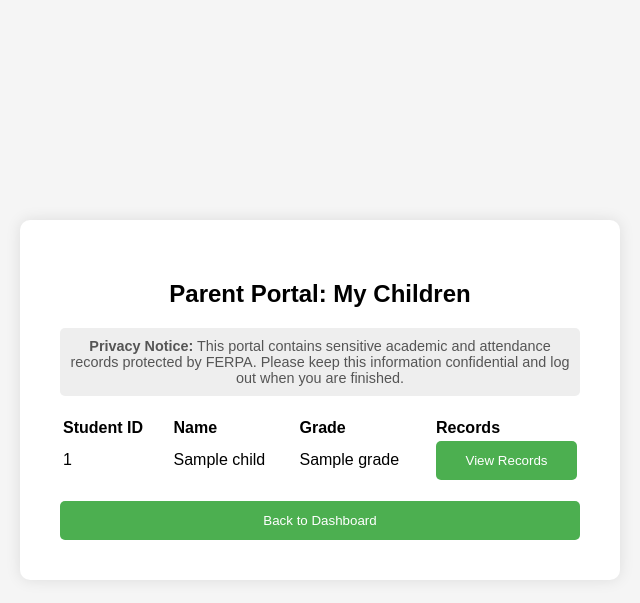
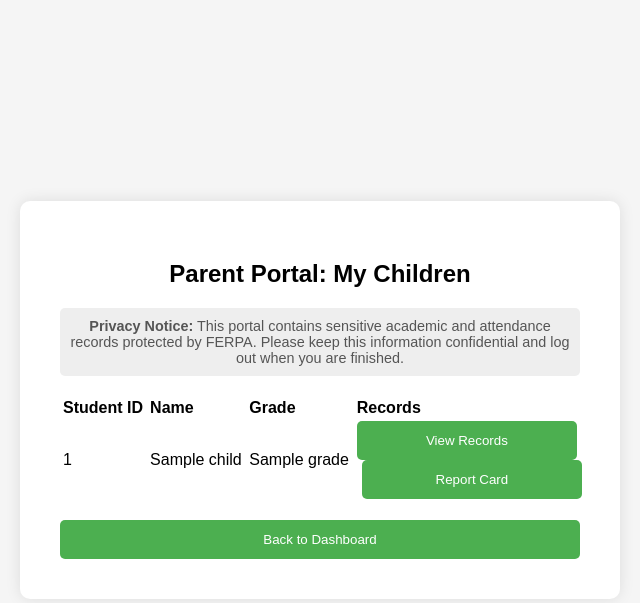
Before and after one commit to aaronsorensen1988/School-Management-System, a FastAPI app: template templates/parent_portal.html in a window 1280 px wide. Shown: the top 603 px of the page, without its empty margins (320-960 px from the left). Run offline with FastAPI, Linux system fonts and the light colour scheme; the template is opened without the code that fills it: most values are stand-ins (such as "Sample title", 1, 10 or a date in 2020).

Commit message:
Add report card navigation button to parent portal (T2-017/T2-018)

```diff
--- a/templates/parent_portal.html
+++ b/templates/parent_portal.html
@@ -31,6 +31,10 @@
                 <button onclick="window.location.href='/ui/student/{{ child.id }}'">
                     View Records
                 </button>
+                <!-- Added View Report Card button -->
+                <button style="margin-left: 5px;" onclick="window.location.href='/report-cards/{{ child.id }}'">
+                    Report Card
+                </button>
             </td>
         </tr>
         {% else %}
```
